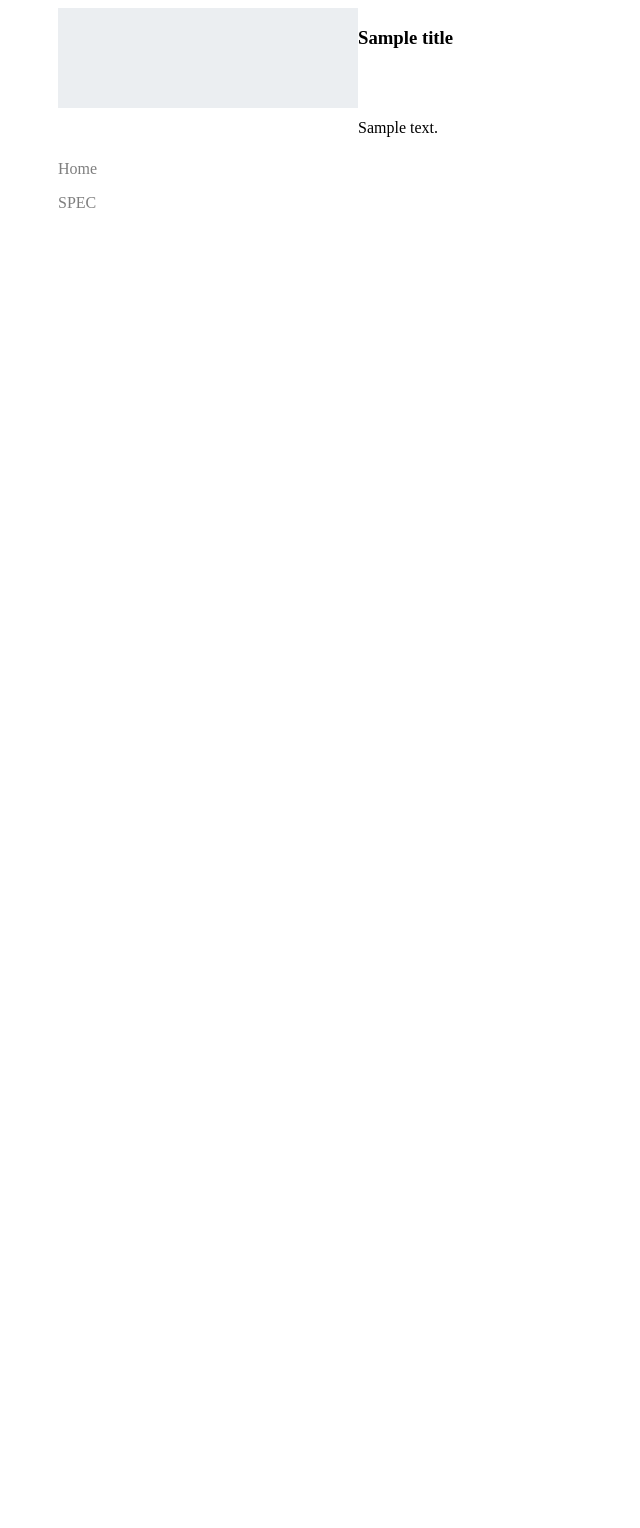
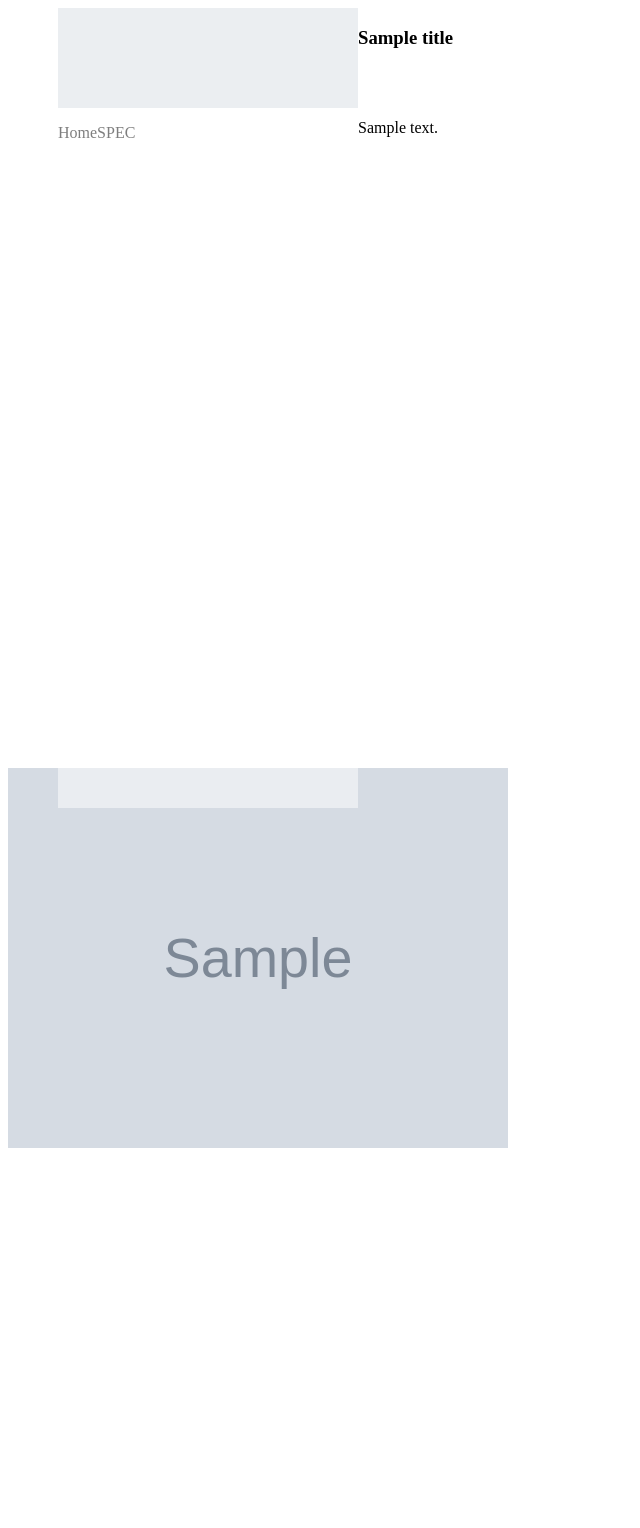
Before and after one commit to E0han/photography-web, a Django app: template templates/spec.html in a window 1280 px wide. Shown: the whole page, without its empty margins (0-640 px from the left). Before the commit the page ends 208 px from the top, so only its background shows below. Run offline with Django 3.2, Linux system fonts and the light colour scheme; the template is opened without the code that fills it: most values are stand-ins (such as "Sample title", 1, 10 or a date in 2020); grey boxes marked "Sample" are stand-in pictures.

Commit message:
update the function of uploading the image, only one img this time, I should focus on the display of the ratio of the width and height of the pictures

```diff
--- a/templates/spec.html
+++ b/templates/spec.html
@@ -1,21 +1,34 @@
 <!DOCTYPE html>
 <html>
+<style type="text/css">
+	div{
+		float:left;
+	}
+	img{
+		text-align:center;
+		vertical-align:middle;
+	}
+</style>
 <head>
 	<script type="text/javascript" src={{js_address}}></script>
 	<title>ETHAN YANG ART - SPEC</title>
 </head>
 <body>
 	<div style="background: white;margin:0px;background-size:contain;background-position: center center;position: absolute;width:100%;height: 100%;">
-		<div style="width: 300px;height: 100%;margin-left: 50px;background: white;opacity:0.5;background-position: center center;position: absolute;">
+		<div class="menu" style="width: 300px;height: 100%;margin-left: 50px;background: white;opacity:0.5;background-position: center center;position: absolute;">
 			<div style="width: 300px;height: 100px;background:url({{main_logo_address}});background-size:cover;opacity: 0.9"></div>
 		<br>
 		<br>
 		<div><p onclick="goto('{% url 'blog:index' %}')" style="cursor:pointer">Home</p></div>
 		<div><p onclick="goto('{% url 'blog:spec' %}')" style="cursor:pointer">SPEC</p></div><br>
 		</div>
-		<div style="margin-left: 350px;width:500px;height:100%">
+		<div class="horizantal_box" style="width: 100%;height: 95%">
+		<div class="Introduction" style="margin-left: 350px;width:500px;height:100%">
 			<h3>{{title}}</h3><br><br>
 			<p>{{content}}</p>
+		</div><div class="img" style="height: 100%;width: 500px">
+			<img src="{{file}}" style="height: 50%;width: 100%">
+		</div>
 		</div>
 
 </div>
--- a/web/settings.py
+++ b/web/settings.py
@@ -37,7 +37,7 @@ INSTALLED_APPS = [
     'django.contrib.sessions',
     'django.contrib.messages',
     'django.contrib.staticfiles',
-    'blog'
+    'blog',
 ]
 
 MIDDLEWARE = [
```
Also changed, not shown: blog/models.py (+11 -1 lines), blog/views.py (+6 -4 lines), blog/migrations/0004_introductions_file.py (added), db.sqlite3, static/img/cart_logo.png (added), static/img/logo.png (added), 3 other files.
